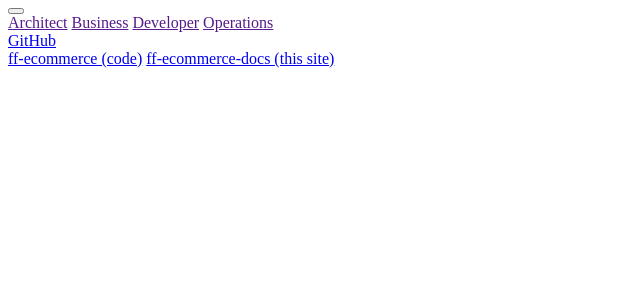
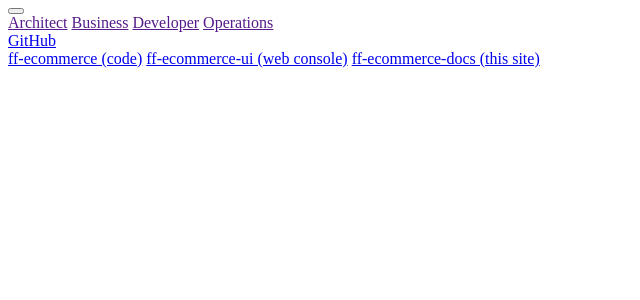
Before and after one commit to ffetih/ff-ecommerce-docs, a Node project: template supplemental-ui/partials/header-content.hbs in a window 1280 px wide. Shown: the top 300 px of the page, without its empty margins (0-640 px from the left). Run offline with Node 20 templates, Linux system fonts and the light colour scheme; the template is opened without the code that fills it, so the values that code supplies are empty.

Commit message:
docs: add web console guide, link ff-ecommerce-ui, and tighten docs CI

```diff
--- a/antora-playbook.yml
+++ b/antora-playbook.yml
@@ -20,6 +20,7 @@ asciidoc:
     hide-uri-scheme: ''
     code-repo: https://github.com/ffetih/ff-ecommerce
     code-tree: https://github.com/ffetih/ff-ecommerce/blob/main
+    ui-repo: https://github.com/ffetih/ff-ecommerce-ui
   extensions:
   - asciidoctor-kroki
 
--- a/supplemental-ui/partials/footer-content.hbs
+++ b/supplemental-ui/partials/footer-content.hbs
@@ -1,3 +1,3 @@
 <footer class="footer">
-  <p>FF E-Commerce by ffetih · <a href="https://github.com/ffetih/ff-ecommerce">code</a> · <a href="https://github.com/ffetih/ff-ecommerce-docs">docs source</a> · built with <a href="https://antora.org">Antora</a>, diagrams by <a href="https://kroki.io">Kroki</a></p>
+  <p>FF E-Commerce by ffetih · <a href="https://github.com/ffetih/ff-ecommerce">code</a> · <a href="https://github.com/ffetih/ff-ecommerce-ui">web console</a> · <a href="https://github.com/ffetih/ff-ecommerce-docs">docs source</a> · built with <a href="https://antora.org">Antora</a>, diagrams by <a href="https://kroki.io">Kroki</a></p>
 </footer>
--- a/supplemental-ui/partials/header-content.hbs
+++ b/supplemental-ui/partials/header-content.hbs
@@ -25,6 +25,7 @@
           <a class="navbar-link" href="https://github.com/ffetih/ff-ecommerce">GitHub</a>
           <div class="navbar-dropdown">
             <a class="navbar-item" href="https://github.com/ffetih/ff-ecommerce">ff-ecommerce (code)</a>
+            <a class="navbar-item" href="https://github.com/ffetih/ff-ecommerce-ui">ff-ecommerce-ui (web console)</a>
             <a class="navbar-item" href="https://github.com/ffetih/ff-ecommerce-docs">ff-ecommerce-docs (this site)</a>
           </div>
         </div>
```
Also changed, not shown: .github/workflows/pages.yml, README.md, 11 other files.
